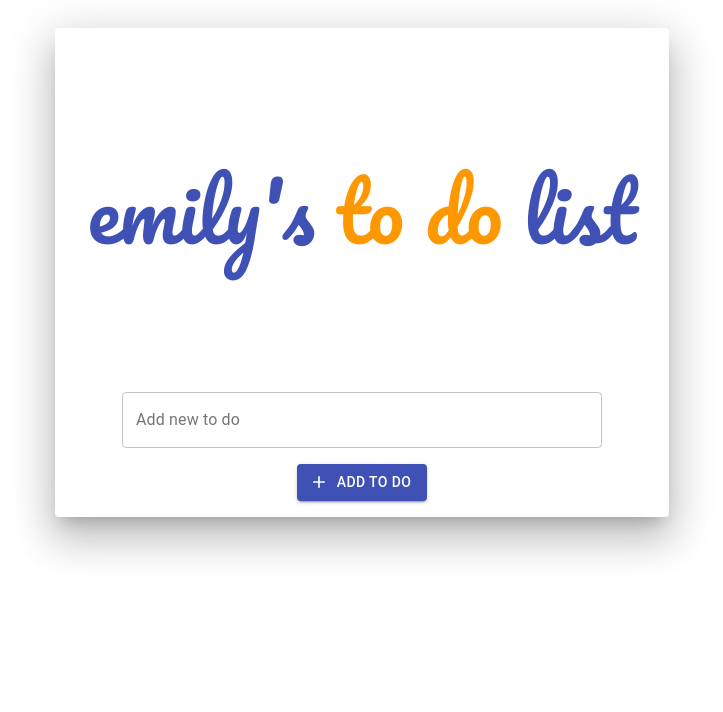
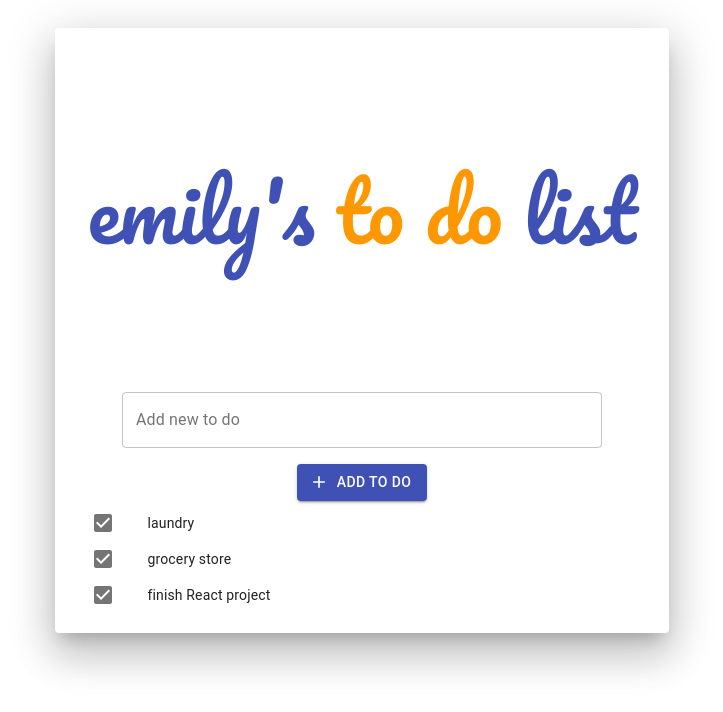
Before and after one commit to ewirtz3/react_todo_list, a React app: page / in a window 1280 px wide. Shown: the top 712 px of the page, without its empty margins (266-989 px from the left). Built offline with nearby package versions, Linux system fonts and the light colour scheme.

Commit message:
default todos rendering correctly

```diff
--- a/src/App.js
+++ b/src/App.js
@@ -26,6 +26,7 @@ export default function App() {
         <Paper elevation={24} className={classes.paper}>
           <Header />
           <AddNewItem />
+          <ToDoList />
         </Paper>
       </Grid>
     </div>
--- a/src/components/toDoItem.js
+++ b/src/components/toDoItem.js
@@ -0,0 +1,19 @@
+import React from "react";
+import {
+  makeStyles,
+  ListItem,
+  ListItemIcon,
+  ListItemText,
+} from "@material-ui/core";
+import { CheckBox } from "@material-ui/icons";
+
+export default function ToDoItem({ text }) {
+  return (
+    <ListItem dense button>
+      <ListItemIcon>
+        <CheckBox edge="start" disableRipple />
+      </ListItemIcon>
+      <ListItemText primary={text} />
+    </ListItem>
+  );
+}
--- a/src/components/toDoList.js
+++ b/src/components/toDoList.js
@@ -1,25 +1,43 @@
-import React from "react";
-import { Grid, makeStyles, Paper } from "@material-ui/core";
+import React, { useState } from "react";
+import { Grid, makeStyles, List } from "@material-ui/core";
 import ToDoItem from "./ToDoItem";
 
 const useStyles = makeStyles((theme) => ({
   root: {
     flexGrow: 1,
   },
-  paper: {
+  list: {
     padding: theme.spacing(2),
   },
 }));
 
+const defaultToDos = [
+  {
+    text: "laundry",
+    complete: false,
+  },
+  {
+    text: "grocery store",
+    complete: false,
+  },
+  {
+    text: "finish React project",
+    complete: false,
+  },
+];
+
 export default function ToDoList() {
   const classes = useStyles();
+  const [complete, setComplete] = useState();
 
   return (
     <div className={classes.root}>
       <Grid container spacing={3}>
-        <Paper className={classes.paper}>
-          <ToDoItem />
-        </Paper>
+        <List className={classes.list}>
+          {defaultToDos.map((item, i) => (
+            <ToDoItem key={i} text={item.text} />
+          ))}
+        </List>
       </Grid>
     </div>
   );
```
